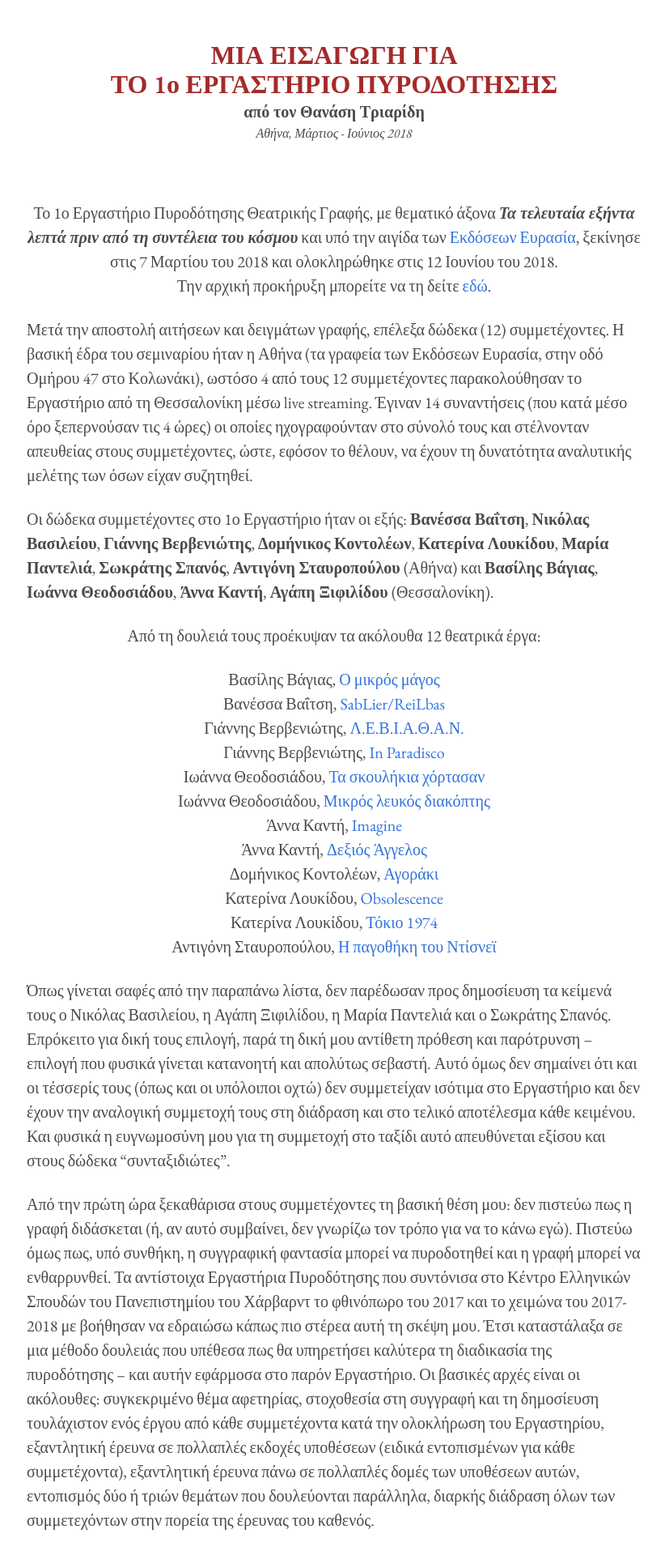
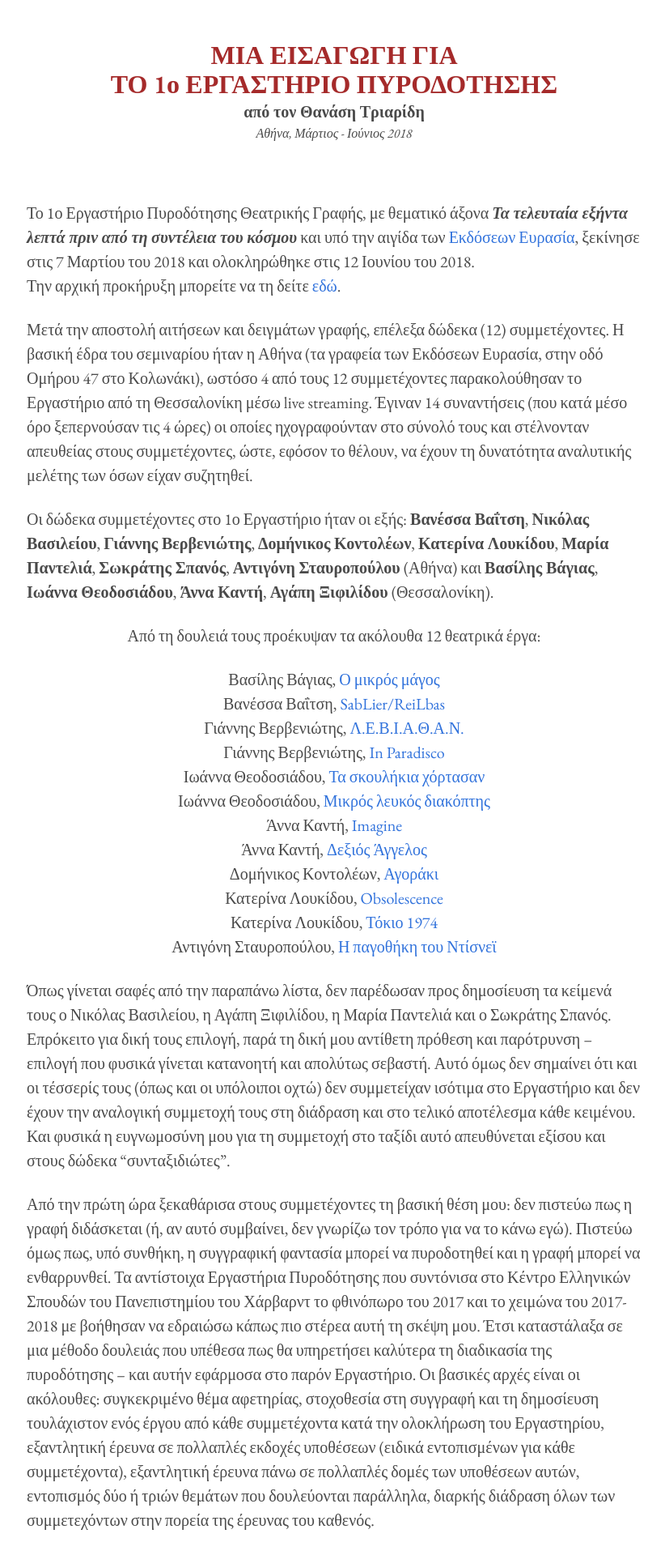
Before and after one commit to zephyrous/triar, a Jekyll site: the page workshops/playwriting/01/introduction.html, which Jekyll copies as it is, in a window 1280 px wide. Shown: the top 1920 px of the page at 81% size, without its empty margins (227-1049 px from the left). Built offline with Jekyll 4.4.1, drawn with Linux system fonts in a browser that asks for light colours; nearby versions of some CDN libraries.

Commit message:
Update introduction.html

```diff
--- a/workshops/playwriting/01/introduction.html
+++ b/workshops/playwriting/01/introduction.html
@@ -35,7 +35,7 @@
 				</h2>
 				<br><br>
 
-				<p class="is-size-5">Το 1ο Εργαστήριο Πυροδότησης Θεατρικής Γραφής, με θεματικό άξονα <span class="is-italic has-text-weight-bold">Τα τελευταία εξήντα λεπτά πριν από τη συντέλεια του κόσμου</span> και υπό την αιγίδα των <a target="_blank" href="http://www.eurasiabooks.gr/">Εκδόσεων Ευρασία</a>, ξεκίνησε στις 7 Μαρτίου του 2018 και ολοκληρώθηκε στις 12 Ιουνίου του 2018.<br>Την αρχική προκήρυξη μπορείτε να τη δείτε <a href="Εργαστήριο Πυροδότησης Θεατρικής Γραφής 2018.doc" target="_blank">εδώ</a>.</p><br>
+				<p class="is-size-5 has-text-left">Το 1ο Εργαστήριο Πυροδότησης Θεατρικής Γραφής, με θεματικό άξονα <span class="is-italic has-text-weight-bold">Τα τελευταία εξήντα λεπτά πριν από τη συντέλεια του κόσμου</span> και υπό την αιγίδα των <a target="_blank" href="http://www.eurasiabooks.gr/">Εκδόσεων Ευρασία</a>, ξεκίνησε στις 7 Μαρτίου του 2018 και ολοκληρώθηκε στις 12 Ιουνίου του 2018.<br>Την αρχική προκήρυξη μπορείτε να τη δείτε <a href="Εργαστήριο Πυροδότησης Θεατρικής Γραφής 2018.doc" target="_blank">εδώ</a>.</p><br>
 
 				<p class="is-size-5 has-text-left">Μετά την αποστολή αιτήσεων και δειγμάτων γραφής, επέλεξα δώδεκα (12) συμμετέχοντες. Η βασική έδρα του σεμιναρίου ήταν η Αθήνα (τα γραφεία των Εκδόσεων Ευρασία, στην οδό Ομήρου 47 στο Κολωνάκι), ωστόσο 4 από τους 12 συμμετέχοντες παρακολούθησαν το Εργαστήριο από τη Θεσσαλονίκη μέσω live streaming. Έγιναν 14 συναντήσεις (που κατά μέσο όρο ξεπερνούσαν τις 4 ώρες) οι οποίες ηχογραφούνταν στο σύνολό τους και στέλνονταν απευθείας στους συμμετέχοντες, ώστε, εφόσον το θέλουν, να έχουν τη δυνατότητα αναλυτικής μελέτης των όσων είχαν συζητηθεί.</p><br>
 
```
